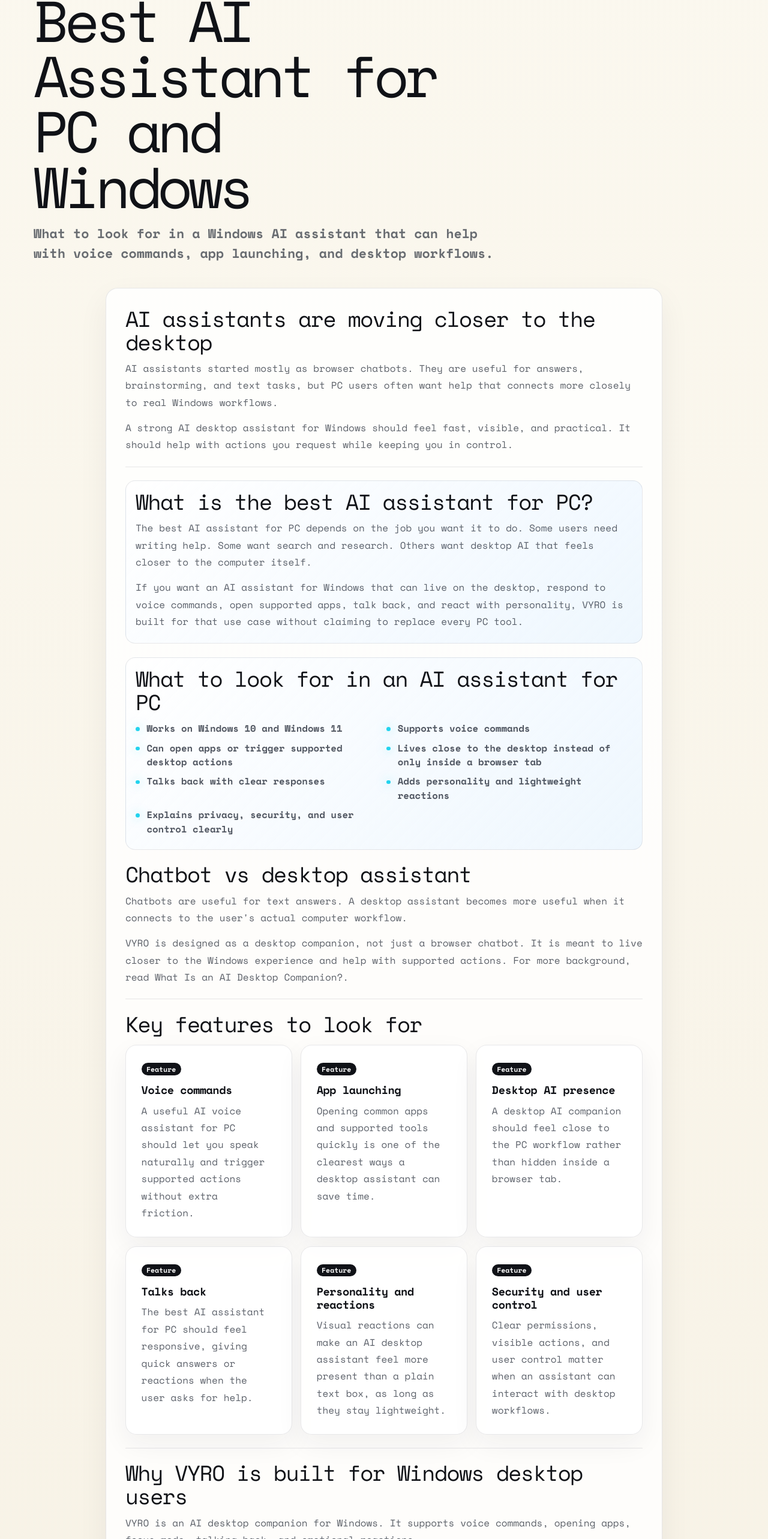
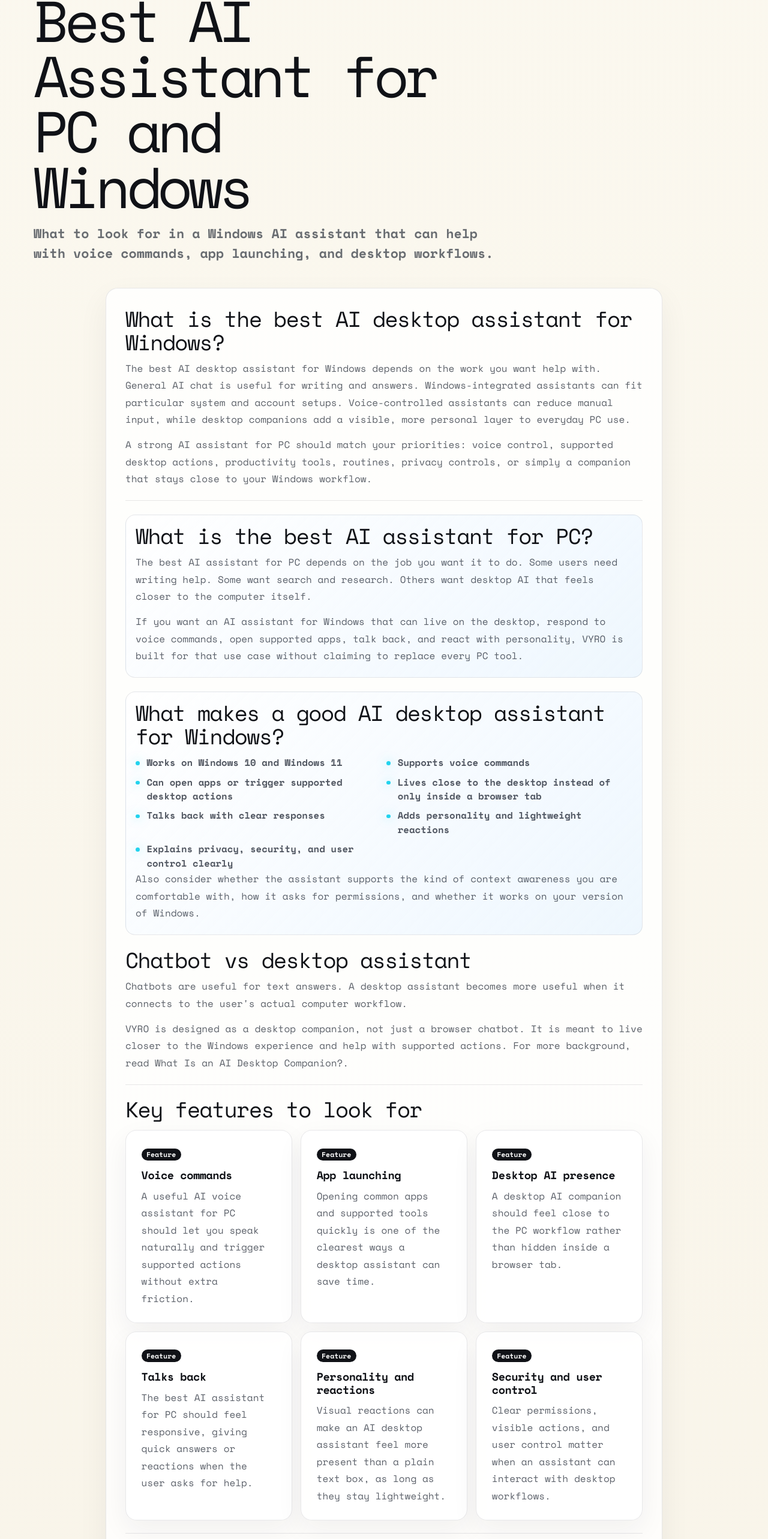
Before and after one commit to Kipasa33/VYRO-Landing, a Next.js app: page /blog/best-ai-desktop-assistant-windows in a window 1280 px wide. Shown: the part 204-2770 px from the top of the page at 60% size. Built offline with nearby package versions, Linux system fonts and the light colour scheme; no server answers.

Commit message:
Strengthen best AI assistant Windows SEO guide

```diff
--- a/app/blog/best-ai-desktop-assistant-windows/page.tsx
+++ b/app/blog/best-ai-desktop-assistant-windows/page.tsx
@@ -82,6 +82,17 @@
   "Explains privacy, security, and user control clearly",
 ];
 
+const comparisonRows = [
+  ["General AI chat", "Strong for questions, writing, and research", "Varies by assistant", "Conversational desktop interaction with supported actions"],
+  ["Voice commands", "May be available depending on the product", "Varies by Windows version and configuration", "Voice wake, commands, and supported follow-up conversation mode"],
+  ["Desktop presence", "Usually lives in a browser or app window", "Varies by assistant and setup", "Visible desktop companion with character and reactions"],
+  ["Supported app launching", "Usually outside the core experience", "Varies by product and configuration", "Opens supported Windows apps, websites, and common folders"],
+  ["Productivity tools", "Can help plan and create content", "Varies by product and configuration", "Focus Mode, timers, local reminders, and Windows notifications"],
+  ["Custom routines", "May require separate tools", "Automation availability varies", "Current voice-triggered multi-step routines using safe VYRO tools"],
+  ["Personality and reactions", "Usually text-first", "Varies by product", "Personality, reactions, ambient comments, and Slap Mode"],
+  ["Microsoft ecosystem integration", "Usually limited", "Varies by Windows version, account, and configuration", "Not positioned as a replacement for Microsoft ecosystem integration"],
+] as const;
+
 const featureCards = [
   {
     title: "Voice commands",
@@ -123,12 +134,28 @@
     answer: "Some AI assistants can open supported apps on Windows. VYRO is designed around voice commands and app launching for supported desktop actions.",
   },
   {
-    question: "Is VYRO an AI assistant for Windows?",
-    answer: "Yes. VYRO is an AI assistant for Windows designed as a floating desktop companion with voice commands, app launching, focus mode, and emotional reactions.",
+    question: "Can AI automate tasks on Windows?",
+    answer: "AI tools can help automate supported Windows tasks. VYRO currently supports safe desktop actions and custom multi-step routines that can be started by voice.",
   },
   {
-    question: "Is VYRO a voice assistant for PC?",
-    answer: "Yes. VYRO includes voice command features for PC users. Some advanced AI features may require external processing depending on the selected mode.",
+    question: "Does VYRO support voice commands?",
+    answer: "Yes. VYRO supports voice wake, voice commands, and follow-up conversation mode for supported requests. Sleep, Wake Up, and Quiet Mode give users control over voice interaction.",
+  },
+  {
+    question: "Does VYRO support custom routines?",
+    answer: "Yes. VYRO supports custom multi-step routines that can be renamed, reordered, and started by voice using safe, supported VYRO tools.",
+  },
+  {
+    question: "Does VYRO work on Windows 11?",
+    answer: "Yes. VYRO is designed for Windows 11 as well as Windows 10.",
+  },
+  {
+    question: "Is VYRO a Microsoft Copilot alternative?",
+    answer: "VYRO is a different type of Windows AI assistant, not a full replacement for Microsoft Copilot. It focuses on a visible desktop companion, supported voice actions, routines, and personality.",
+  },
+  {
+    question: "Is VYRO safe to use?",
+    answer: "VYRO is designed around clear permissions and user control. It uses safe predefined tools for supported actions; review the Security page for current details about permissions and privacy.",
   },
 ];
 
@@ -174,9 +201,9 @@
 
         <div className="article-shell">
           <section>
-            <h2>AI assistants are moving closer to the desktop</h2>
-            <p>AI assistants started mostly as browser chatbots. They are useful for answers, brainstorming, and text tasks, but PC users often want help that connects more closely to real Windows workflows.</p>
-            <p>A strong AI desktop assistant for Windows should feel fast, visible, and practical. It should help with actions you request while keeping you in control.</p>
+            <h2>What is the best AI desktop assistant for Windows?</h2>
+            <p>The best AI desktop assistant for Windows depends on the work you want help with. General AI chat is useful for writing and answers. Windows-integrated assistants can fit particular system and account setups. Voice-controlled assistants can reduce manual input, while desktop companions add a visible, more personal layer to everyday PC use.</p>
+            <p>A strong AI assistant for PC should match your priorities: voice control, supported desktop actions, productivity tools, routines, privacy controls, or simply a companion that stays close to your Windows workflow.</p>
           </section>
 
           <section className="article-callout">
@@ -186,10 +213,11 @@
           </section>
 
           <section className="article-feature-card">
-            <h2>What to look for in an AI assistant for PC</h2>
+            <h2>What makes a good AI desktop assistant for Windows?</h2>
             <ul>
               {assistantCriteria.map((item) => <li key={item}>{item}</li>)}
             </ul>
+            <p>Also consider whether the assistant supports the kind of context awareness you are comfortable with, how it asks for permissions, and whether it works on your version of Windows.</p>
           </section>
 
           <section>
@@ -212,20 +240,49 @@
           </section>
 
           <section>
-            <h2>Why VYRO is built for Windows desktop users</h2>
-            <p>VYRO is an AI desktop companion for Windows. It supports voice commands, opening apps, focus mode, talking back, and emotional reactions.</p>
-            <p>It is built for users who want PC interaction to feel more natural and personal, without pretending that every desktop task should be automated. If you are comparing assistant styles, the <Link href="/blog/windows-copilot-alternative">Windows Copilot alternative</Link> guide explains how desktop AI companions are different from sidebar-style assistants.</p>
+            <h2>VYRO as a desktop-first AI assistant</h2>
+            <p>VYRO is an AI desktop companion for Windows. It combines a visible companion with voice commands, supported app launching, websites and common folders, web and Google search, YouTube search or opening, and basic system information such as CPU, RAM, and uptime.</p>
+            <p>VYRO is designed for users who want PC interaction to feel more natural and personal, without pretending that every desktop task should be automated. Its current-app awareness is limited and safe, rather than unrestricted screen awareness. If you are comparing assistant styles, the <Link href="/blog/windows-copilot-alternative">Windows Copilot alternative</Link> guide explains how desktop AI companions are different from sidebar-style assistants.</p>
           </section>
 
           <section>
             <h2>AI voice assistant for PC</h2>
             <p>Voice is one of the clearest ways a desktop assistant can feel faster. An <Link href="/blog/ai-voice-assistant-for-pc">AI voice assistant for PC</Link> should let you ask for supported actions naturally, including opening apps or getting a quick response.</p>
-            <p>VYRO is designed around that kind of visible, user-triggered interaction. It should not be treated as a hidden automation system or a guarantee of fully offline AI processing.</p>
+            <p>VYRO supports voice wake, voice commands, and follow-up conversation mode, so you do not need to repeat the wake phrase for every supported follow-up. Sleep, Wake Up, and Quiet Mode let you choose when voice interaction is active. For grounded launch examples, see <Link href="/blog/how-to-open-apps-with-voice-on-windows">how to open apps with voice commands on Windows</Link>.</p>
+          </section>
+
+          <section>
+            <h2>Productivity tools that fit a Windows workflow</h2>
+            <p>VYRO can help start Focus Mode, timers, local reminders, and Windows notifications. These features are intended to make it easier to begin or stay with a task, rather than promising a fully automated workday.</p>
+            <p>The companion experience also includes character switching, personality and reactions, ambient comments, and listening, talking, and sleep reactions. Slap Mode is a playful response feature, not a claim of physical hit detection.</p>
+          </section>
+
+          <section className="article-feature-card">
+            <h2>AI automation on Windows: current VYRO routines</h2>
+            <p>VYRO currently supports custom multi-step routines using safe VYRO tools. You can create a routine, rename it, add, remove, or reorder steps, and start it by voice. Coding, Study, Morning, and Deep Work templates provide a starting point.</p>
+            <p><strong>Example:</strong> “Run my Coding routine” → Open Chrome → Open GitHub → Enable Focus Mode.</p>
+            <p>More advanced automations are planned, but NFC triggers, scheduled automations, background agents, and system event triggers are not current VYRO features. Read more on the <Link href="/windows-ai-automation">Windows AI automation page</Link>.</p>
+          </section>
+
+          <section>
+            <h2>How different assistant categories compare</h2>
+            <p>There is no single assistant type that is best for everyone. This framework compares common categories and VYRO&apos;s current focus without making claims about a specific competitor&apos;s complete feature set.</p>
+            <div className="article-category-table" role="table" aria-label="AI assistant category comparison">
+              <div className="article-category-row article-category-heading" role="row"><span role="columnheader">Dimension</span><span role="columnheader">General AI chatbot</span><span role="columnheader">Windows-integrated assistant</span><span role="columnheader">Desktop companion / VYRO</span></div>
+              {comparisonRows.map(([dimension, chatbot, windowsAssistant, vyro]) => <div className="article-category-row" role="row" key={dimension}><strong role="rowheader">{dimension}</strong><span role="cell">{chatbot}</span><span role="cell">{windowsAssistant}</span><span role="cell">{vyro}</span></div>)}
+            </div>
+          </section>
+
+          <section>
+            <h2>Who VYRO is best for</h2>
+            <p>VYRO is a fit for students, developers, productivity-focused users, and anyone who wants hands-free, supported Windows actions or a visible desktop companion. It is particularly useful if voice-controlled routines, app launching, Focus Mode, and personality matter to your workflow.</p>
+            <p>Another kind of assistant may fit better if you primarily need deep Microsoft ecosystem integration, specialist research, or a tool built around a different workflow. Learn more about VYRO&apos;s product focus on the <Link href="/ai-assistant-for-pc">AI assistant for PC page</Link> and <Link href="/ai-desktop-assistant">desktop assistant overview</Link>.</p>
           </section>
 
           <section className="article-callout">
             <h2>Security and user control</h2>
-            <p>Any desktop AI assistant should explain how permissions and privacy work. Read more about VYRO on the <Link href="/security">Security page</Link> and <Link href="/privacy">Privacy Policy</Link>.</p>
+            <p>Any desktop AI assistant should explain how permissions and privacy work. VYRO uses safe predefined tools for supported actions; clipboard reading or writing is explicit, and reading .txt, .md, or .json files requires an explicit selection. It does not claim arbitrary shell or PowerShell execution from AI.</p>
+            <p>Read more about VYRO on the <Link href="/security">Security page</Link> and <Link href="/privacy">Privacy Policy</Link>.</p>
           </section>
 
           <section>
@@ -242,7 +299,7 @@
 
           <section>
             <h2>Related reading</h2>
-            <p>Continue with the <Link href="/blog/ai-voice-assistant-for-pc">AI voice assistant for PC guide</Link>, the <Link href="/blog/windows-copilot-alternative">Windows Copilot alternative guide</Link>, or the overview <Link href="/blog/ai-desktop-companion">What Is an AI Desktop Companion?</Link>.</p>
+            <p>Continue with the <Link href="/blog/ai-voice-assistant-for-pc">AI voice assistant for PC guide</Link>, the <Link href="/blog/how-to-open-apps-with-voice-on-windows">voice app-launching guide</Link>, the <Link href="/blog/windows-copilot-alternative">Windows Copilot alternative guide</Link>, or the overview <Link href="/blog/ai-desktop-companion">What Is an AI Desktop Companion?</Link>.</p>
           </section>
 
           <section className="article-cta">
--- a/app/globals.css
+++ b/app/globals.css
@@ -669,6 +669,11 @@
 .article-comparison-row strong { color: #101217; font-size: .9rem; font-weight: 800; }
 .article-comparison-heading { display: none; background: rgba(16,18,23,.06); color: rgba(29,36,48,.7); font-size: .72rem; font-weight: 800; letter-spacing: .04em; text-transform: uppercase; }
 @media (min-width:640px){.article-comparison-row{grid-template-columns:minmax(9rem,.8fr) minmax(0,1fr) minmax(0,1fr);align-items:start}.article-comparison-heading{display:grid}}
+.article-category-table { display: grid; gap: .55rem; margin-top: 1rem; }
+.article-category-row { display: grid; gap: .45rem; padding: .8rem; border: 1px solid rgba(29,36,48,.09); border-radius: .8rem; background: rgba(255,255,255,.56); color: rgba(29,36,48,.72); font-size: .88rem; line-height: 1.5; font-weight: 520; }
+.article-category-row strong { color: #101217; font-size: .9rem; font-weight: 800; }
+.article-category-heading { display: none; background: rgba(16,18,23,.06); color: rgba(29,36,48,.7); font-size: .72rem; font-weight: 800; letter-spacing: .04em; text-transform: uppercase; }
+@media (min-width:640px){.article-category-row{grid-template-columns:minmax(8rem,.7fr) minmax(0,1fr) minmax(0,1fr) minmax(0,1fr);align-items:start}.article-category-heading{display:grid}}
 .about-page { min-height: 100vh; }
 .about-hero h1 { max-width: 11ch; }
 .about-explainer { margin-top: 0; }
```
